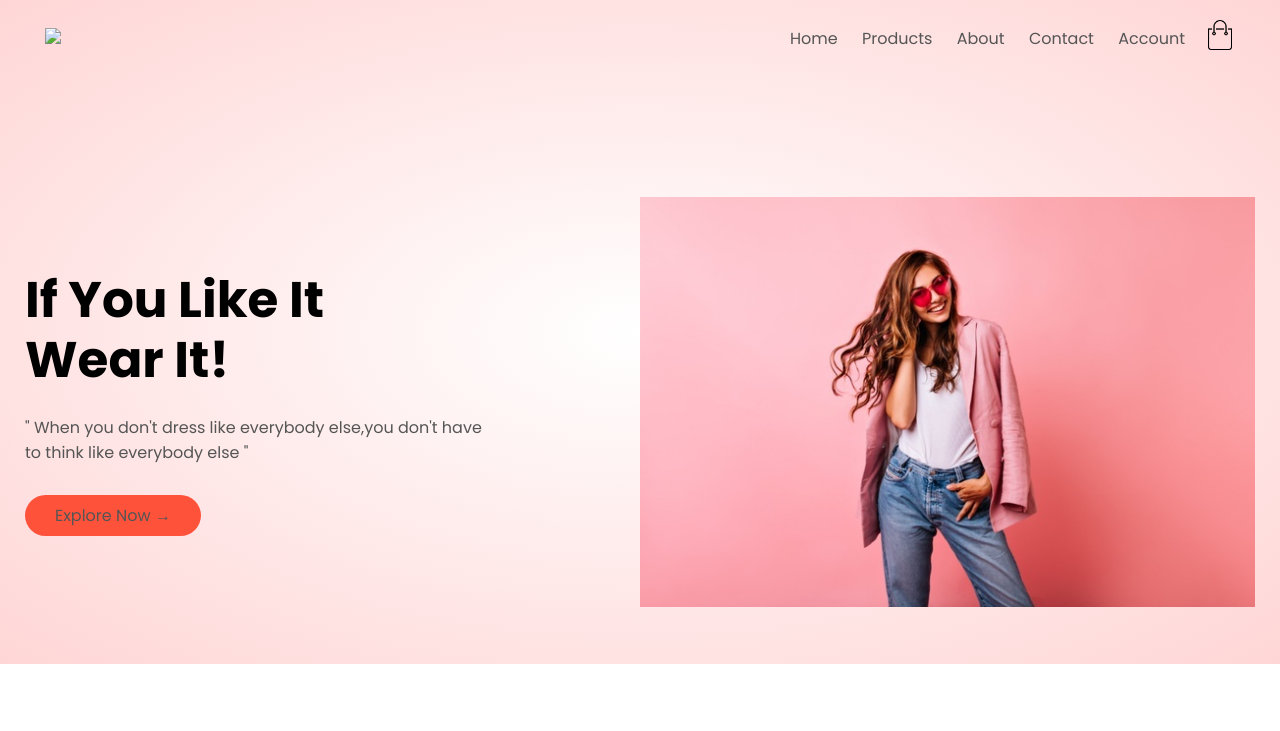
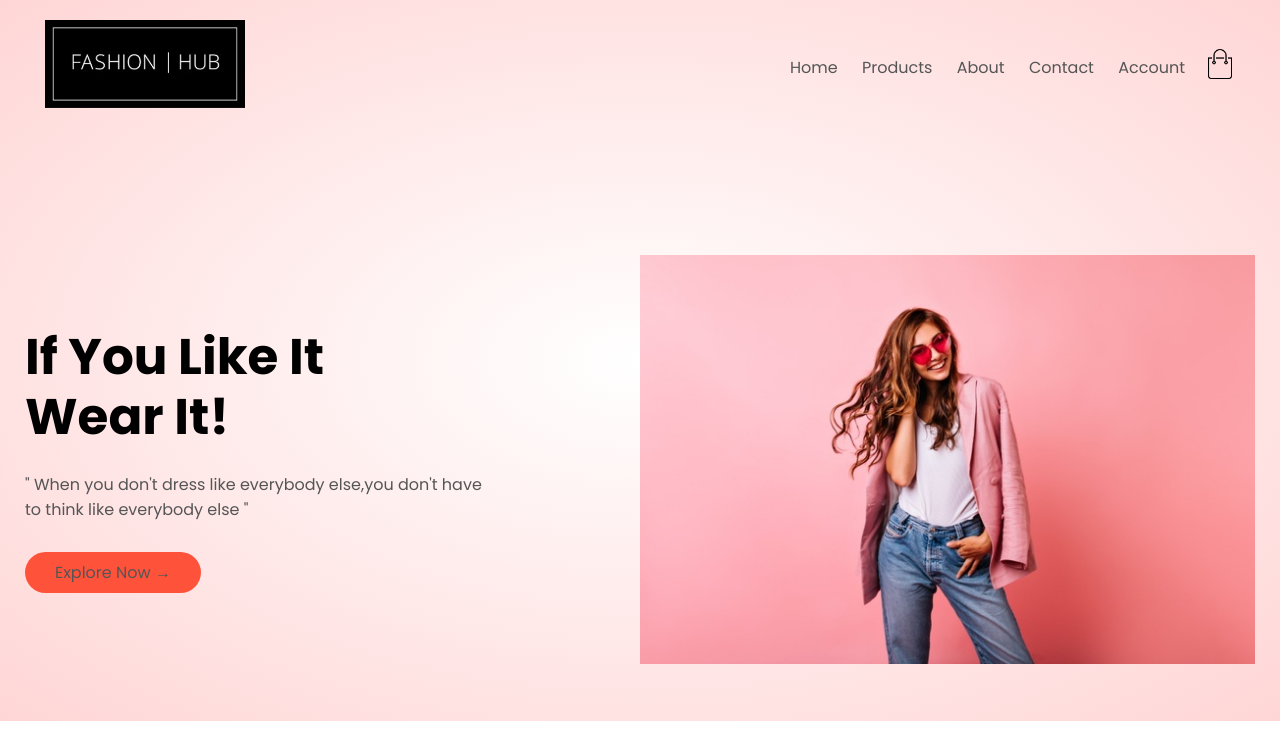
Before and after one commit to onkar-7/expt3, a plain HTML site: page index.html in a window 1280 px wide. Shown: the top 731 px of the page. Drawn offline with Linux system fonts and the light colour scheme; files whose address does not match are found by name.

Commit message:
Update index.html

```diff
--- a/index.html
+++ b/index.html
@@ -20,7 +20,7 @@
     <div class="container">
         <div class="navbar">
             <div class="logo">
-               <a href="index.html"><img src="images/newlogo.jpeg" width="200px"></a>
+               <a href="index.html"><img src="newlogo.jpeg" width="200px"></a>
             </div>
             <nav>
                 <ul id="MenuItems">
```
